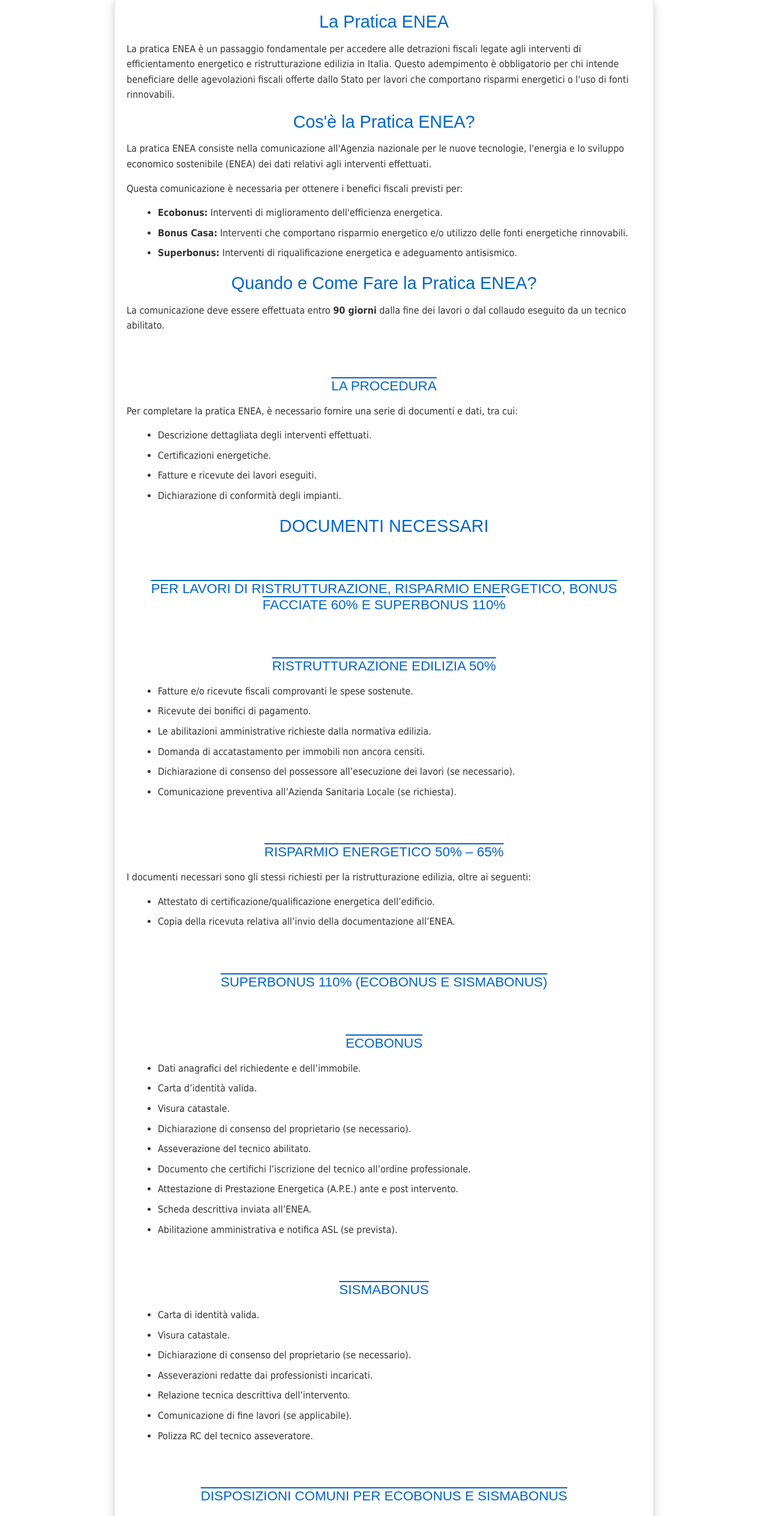
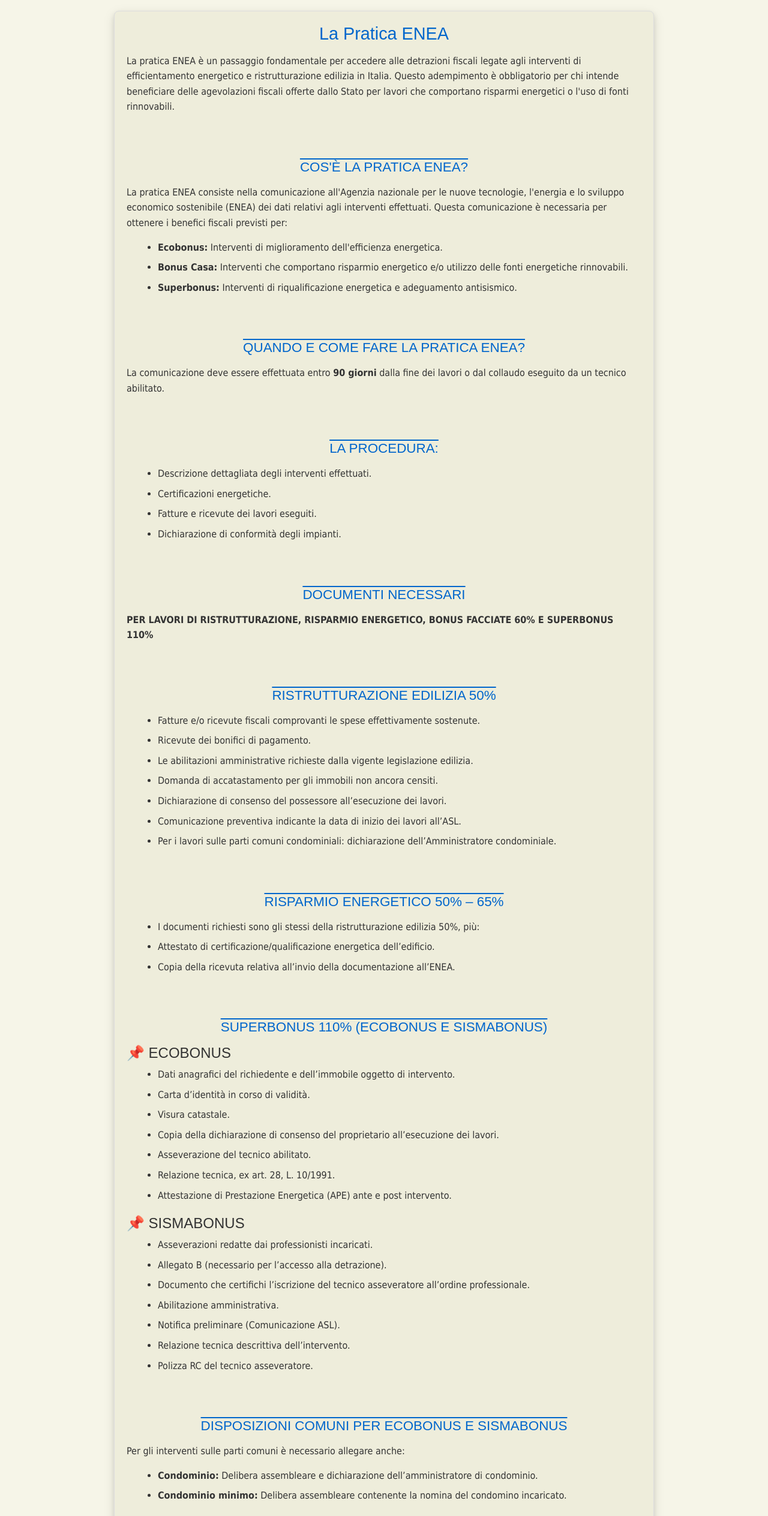
Before and after one commit to centroserviziostiaantica/web, a plain HTML site: page infoENEA.html in a window 1280 px wide. Shown: the part 272-2800 px from the top of the page at 60% size. Drawn offline with nearby package versions, Linux system fonts and the light colour scheme.

Commit message:
Add files via upload

```diff
--- a/infoENEA.html
+++ b/infoENEA.html
@@ -39,31 +39,30 @@
 
     <section id="ENEA">
 
-        <h1>La Pratica ENEA</h1>
+        <h2>La Pratica ENEA</h2>
         <p>
             La pratica ENEA è un passaggio fondamentale per accedere alle detrazioni fiscali legate agli interventi di
             efficientamento energetico e ristrutturazione edilizia in Italia. Questo adempimento è obbligatorio per chi
             intende beneficiare delle agevolazioni fiscali offerte dallo Stato per lavori che comportano risparmi energetici o l'uso di fonti rinnovabili.
         </p>
 
-        <h2>Cos'è la Pratica ENEA?</h2>
+        <h3>Cos'è la Pratica ENEA?</h3>
         <p>
-            La pratica ENEA consiste nella comunicazione all'Agenzia nazionale per le nuove tecnologie, l'energia e lo
-            sviluppo economico sostenibile (ENEA) dei dati relativi agli interventi effettuati.
+            La pratica ENEA consiste nella comunicazione all'Agenzia nazionale per le nuove tecnologie, l'energia e lo sviluppo economico sostenibile (ENEA)
+            dei dati relativi agli interventi effettuati. Questa comunicazione è necessaria per ottenere i benefici fiscali previsti per:
         </p>
-
-        <p>Questa comunicazione è necessaria per ottenere i benefici fiscali previsti per:</p>
         <ul>
             <li><strong>Ecobonus:</strong> Interventi di miglioramento dell'efficienza energetica.</li>
             <li><strong>Bonus Casa:</strong> Interventi che comportano risparmio energetico e/o utilizzo delle fonti energetiche rinnovabili.</li>
             <li><strong>Superbonus:</strong> Interventi di riqualificazione energetica e adeguamento antisismico.</li>
         </ul>
 
-        <h2>Quando e Come Fare la Pratica ENEA?</h2>
-        <p>La comunicazione deve essere effettuata entro <strong>90 giorni</strong> dalla fine dei lavori o dal collaudo eseguito da un tecnico abilitato.</p>
+        <h3>Quando e Come Fare la Pratica ENEA?</h3>
+        <p>
+            La comunicazione deve essere effettuata entro <strong>90 giorni</strong> dalla fine dei lavori o dal collaudo eseguito da un tecnico abilitato.
+        </p>
 
-        <h3>La Procedura</h3>
-        <p>Per completare la pratica ENEA, è necessario fornire una serie di documenti e dati, tra cui:</p>
+        <h3>La procedura:</h3>
         <ul>
             <li>Descrizione dettagliata degli interventi effettuati.</li>
             <li>Certificazioni energetiche.</li>
@@ -71,55 +70,57 @@
             <li>Dichiarazione di conformità degli impianti.</li>
         </ul>
 
-        <h2>DOCUMENTI NECESSARI</h2>
-        <h3>PER LAVORI DI RISTRUTTURAZIONE, RISPARMIO ENERGETICO, BONUS FACCIATE 60% E SUPERBONUS 110%</h3>
+        <h3>DOCUMENTI NECESSARI</h3>
+        <p><strong>PER LAVORI DI RISTRUTTURAZIONE, RISPARMIO ENERGETICO, BONUS FACCIATE 60% E SUPERBONUS 110%</strong></p>
 
         <h3>RISTRUTTURAZIONE EDILIZIA 50%</h3>
         <ul>
-            <li>Fatture e/o ricevute fiscali comprovanti le spese sostenute.</li>
+            <li>Fatture e/o ricevute fiscali comprovanti le spese effettivamente sostenute.</li>
             <li>Ricevute dei bonifici di pagamento.</li>
-            <li>Le abilitazioni amministrative richieste dalla normativa edilizia.</li>
-            <li>Domanda di accatastamento per immobili non ancora censiti.</li>
-            <li>Dichiarazione di consenso del possessore all’esecuzione dei lavori (se necessario).</li>
-            <li>Comunicazione preventiva all’Azienda Sanitaria Locale (se richiesta).</li>
+            <li>Le abilitazioni amministrative richieste dalla vigente legislazione edilizia.</li>
+            <li>Domanda di accatastamento per gli immobili non ancora censiti.</li>
+            <li>Dichiarazione di consenso del possessore all’esecuzione dei lavori.</li>
+            <li>Comunicazione preventiva indicante la data di inizio dei lavori all’ASL.</li>
+            <li>Per i lavori sulle parti comuni condominiali: dichiarazione dell’Amministratore condominiale.</li>
         </ul>
 
         <h3>RISPARMIO ENERGETICO 50% – 65%</h3>
-        <p>I documenti necessari sono gli stessi richiesti per la ristrutturazione edilizia, oltre ai seguenti:</p>
         <ul>
+            <li>I documenti richiesti sono gli stessi della ristrutturazione edilizia 50%, più:</li>
             <li>Attestato di certificazione/qualificazione energetica dell’edificio.</li>
             <li>Copia della ricevuta relativa all’invio della documentazione all’ENEA.</li>
         </ul>
 
         <h3>SUPERBONUS 110% (ECOBONUS E SISMABONUS)</h3>
-        <h3>ECOBONUS</h3>
+        <h4>📌 ECOBONUS</h4>
         <ul>
-            <li>Dati anagrafici del richiedente e dell’immobile.</li>
-            <li>Carta d’identità valida.</li>
+            <li>Dati anagrafici del richiedente e dell’immobile oggetto di intervento.</li>
+            <li>Carta d’identità in corso di validità.</li>
             <li>Visura catastale.</li>
-            <li>Dichiarazione di consenso del proprietario (se necessario).</li>
+            <li>Copia della dichiarazione di consenso del proprietario all’esecuzione dei lavori.</li>
             <li>Asseverazione del tecnico abilitato.</li>
-            <li>Documento che certifichi l’iscrizione del tecnico all’ordine professionale.</li>
-            <li>Attestazione di Prestazione Energetica (A.P.E.) ante e post intervento.</li>
-            <li>Scheda descrittiva inviata all’ENEA.</li>
-            <li>Abilitazione amministrativa e notifica ASL (se prevista).</li>
+            <li>Relazione tecnica, ex art. 28, L. 10/1991.</li>
+            <li>Attestazione di Prestazione Energetica (APE) ante e post intervento.</li>
         </ul>
 
-        <h3>SISMABONUS</h3>
+        <h4>📌 SISMABONUS</h4>
         <ul>
-            <li>Carta di identità valida.</li>
-            <li>Visura catastale.</li>
-            <li>Dichiarazione di consenso del proprietario (se necessario).</li>
             <li>Asseverazioni redatte dai professionisti incaricati.</li>
+            <li>Allegato B (necessario per l’accesso alla detrazione).</li>
+            <li>Documento che certifichi l’iscrizione del tecnico asseveratore all’ordine professionale.</li>
+            <li>Abilitazione amministrativa.</li>
+            <li>Notifica preliminare (Comunicazione ASL).</li>
             <li>Relazione tecnica descrittiva dell’intervento.</li>
-            <li>Comunicazione di fine lavori (se applicabile).</li>
             <li>Polizza RC del tecnico asseveratore.</li>
         </ul>
 
         <h3>DISPOSIZIONI COMUNI PER ECOBONUS E SISMABONUS</h3>
+        <p>
+            Per gli interventi sulle parti comuni è necessario allegare anche:
+        </p>
         <ul>
-            <li>Delibera assembleare e dichiarazione dell’amministratore condominiale (per interventi su parti comuni).</li>
-            <li>Per impianti fotovoltaici: documenti emessi dal GSE.</li>
+            <li><strong>Condominio:</strong> Delibera assembleare e dichiarazione dell’amministratore di condominio.</li>
+            <li><strong>Condominio minimo:</strong> Delibera assembleare contenente la nomina del condomino incaricato.</li>
         </ul>
 
     </div>
--- a/style.css
+++ b/style.css
@@ -11,7 +11,7 @@ img {
 }
 
 body {
-  background-color: rgb(247, 225, 192);
+  background-color:  #F6F5E8 !important;
 }
 
 header {
@@ -204,82 +204,6 @@ h3 {
   background-color: transparent;
   color: white;
 
-}
-
-/* Estilos específicos para la sección #info730 */
-#Documenti {
-  font-family: Arial, sans-serif;
-  color: #333;
-  background-color: #f9f9f9;
-  line-height: 1.6;
-  padding: 20px;
-  border-radius: 8px;
-  box-shadow: 0px 4px 8px rgba(0, 0, 0, 0.1);
-  max-width: 800px;
-  margin: auto;
-}
-
-/* Titulares dentro de #730 */
-#Documenti h3 {
-  color: #0056b3;
-  font-size: 24px;
-  border-bottom: 2px solid #0056b3;
-  padding-bottom: 5px;
-}
-
-#Documenti h4 {
-  color: #007bff;
-  font-size: 20px;
-  margin-top: 20px;
-}
-
-#Documenti h5 {
-  color: #28a745;
-  font-size: 18px;
-  margin-top: 15px;
-}
-
-/* Párrafos dentro de #730 */
-#Documenti p {
-  font-size: 16px;
-  margin-bottom: 15px;
-}
-
-/* Listas dentro de #730 */
-#Documenti ul {
-  padding-left: 20px;
-}
-
-#Documenti ul li {
-  margin-bottom: 8px;
-}
-
-/* Destacar secciones importantes dentro de #730 */
-#Documenti strong {
-  color: #d9534f;
-}
-
-/* Responsive solo para #730 */
-@media (max-width: 768px) {
-  #Documenti {
-    padding: 15px;
-  }
-
-  #Documenti h3 {
-    font-size: 22px;
-  }
-
-  #Documenti h4 {
-    font-size: 18px;
-  }
-
-  #Documenti h5 {
-    font-size: 16px;
-  }
-
-  #Documenti p {
-    font-size: 14px;
-  }
 }
 
 #container-slider {
@@ -587,18 +511,91 @@ footer {
 
 }
 
+/* Estilos específicos para la sección #info730 */
 #Documenti {
-  background-color: #F6F5E8;
+  font-family: Arial, sans-serif;
+  color: #333;
+  background-color:  #eeeddb;
+  line-height: 1.6;
+  padding: 20px;
+  border-radius: 8px;
+  box-shadow: 0px 4px 8px rgba(0, 0, 0, 0.1);
+  max-width: 800px;
+  margin: 20px auto;
+}
+
+
+/* Titulares dentro de #730 */
+#Documenti h3 {
+  color: #0056b3;
+  font-size: 24px;
+  border-bottom: 2px solid #0056b3;
+  padding-bottom: 5px;
+}
+
+#Documenti h4 {
+  color: #007bff;
+  font-size: 20px;
+  margin-top: 20px;
+}
+
+#Documenti h5 {
+  color: #28a745;
+  font-size: 18px;
+  margin-top: 15px;
+}
+
+/* Párrafos dentro de #730 */
+#Documenti p {
+  font-size: 16px;
+  margin-bottom: 15px;
+}
+
+/* Listas dentro de #730 */
+#Documenti ul {
+  padding-left: 20px;
+}
+
+#Documenti ul li {
+  margin-bottom: 8px;
+}
+
+/* Destacar secciones importantes dentro de #730 */
+#Documenti strong {
+  color: #d9534f;
+}
+
+/* Responsive solo para #730 */
+@media (max-width: 768px) {
+  #Documenti {
+    padding: 15px;
+  }
+
+  #Documenti h3 {
+    font-size: 22px;
+  }
+
+  #Documenti h4 {
+    font-size: 18px;
+  }
+
+  #Documenti h5 {
+    font-size: 16px;
+  }
+
+  #Documenti p {
+    font-size: 14px;
+  }
 }
 
 #Successioni {
   font-family: Arial, sans-serif;
   color: #333;
   padding: 20px;
-  background-color: #f4f4f4;
   border-radius: 8px;
+  background-color:  #eeeddb;
   text-align: left; /* Centra el texto dentro del contenedor */
-  margin: 0 auto; /* Centra el contenedor en la página */
+  margin: 20px auto; /* Centra el contenedor en la página */
   max-width: 800px; /* Máxima anchura para que el contenido no se estire demasiado */
   box-shadow: 0 4px 8px rgba(0, 0, 0, 0.1), 0 6px 20px rgba(0, 0, 0, 0.1);
   border: 1px solid #ddd; /* Borde suave para imitar una hoja */
@@ -653,16 +650,17 @@ footer {
 }
 
 
+
 #ENEA {
   font-family: Arial, sans-serif;
   color: #333;
   padding: 20px;
-  background-color: #fff;
+  background-color:  #eeeddb;
   border-radius: 8px;
-  margin: 0 auto; /* Centrar el contenedor */
+  margin: 20px auto; /* Centrar el contenedor */
   max-width: 900px; /* Ajuste para mejor lectura */
   text-align: left; /* Texto alineado a la izquierda */
-
+  bottom: 100px;
   /* Efecto de sombra */
   box-shadow: 0 4px 8px rgba(0, 0, 0, 0.1), 0 6px 20px rgba(0, 0, 0, 0.1);
   border: 1px solid #ddd;
```
